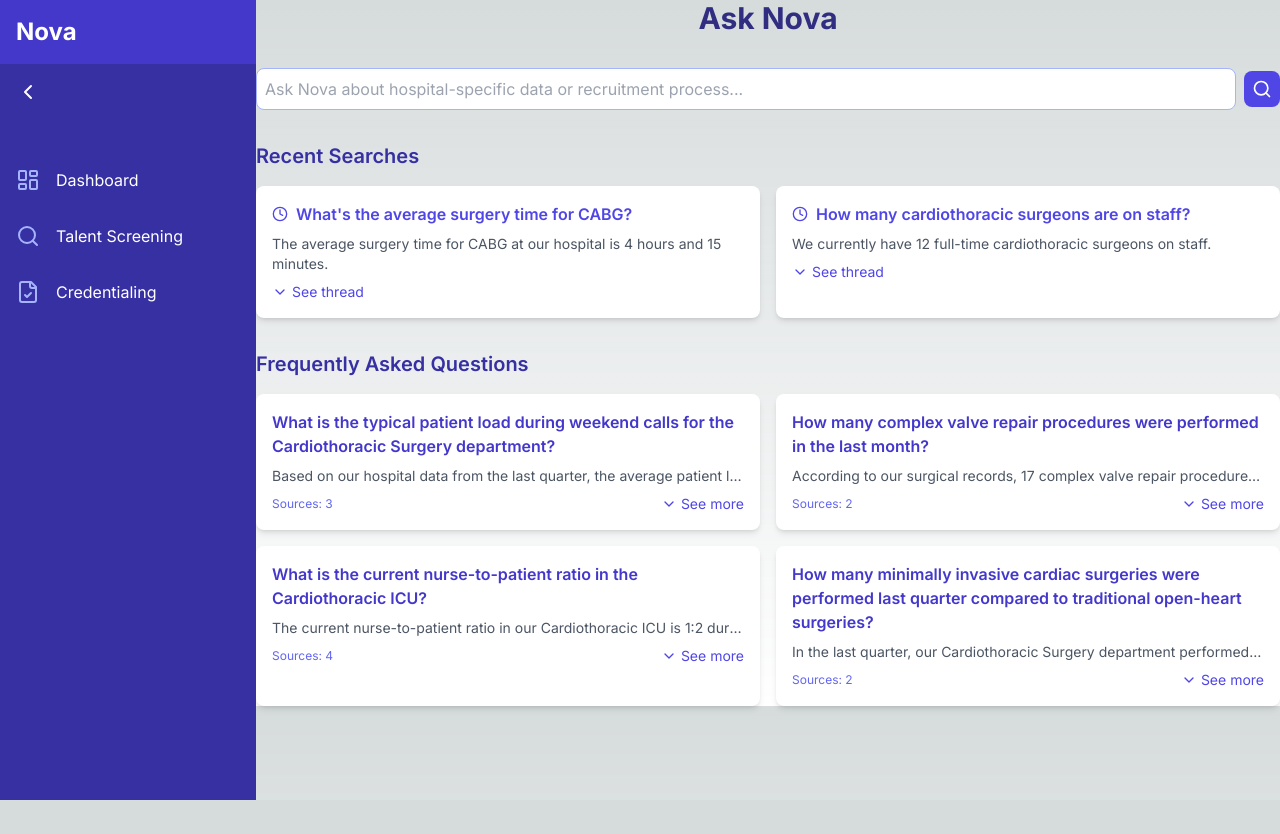
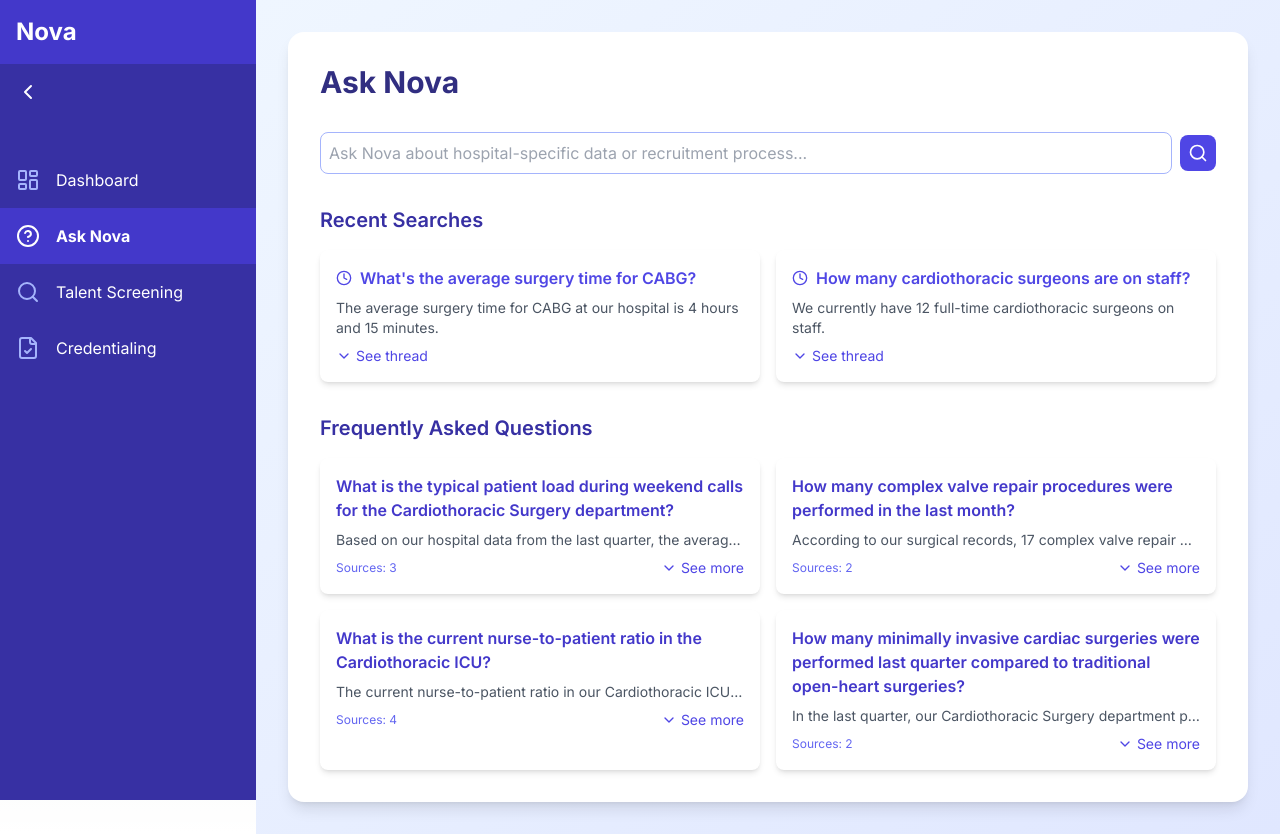
Before and after one commit to Damilare06/healthcare_intelligence, a Next.js app: page /ask-nova in a window 1280 px wide. Before the commit the page ends 800 px from the top, so only its background shows below. Built offline with nearby package versions, Linux system fonts and the light colour scheme.

Commit message:
ask Nova is now a standalone page

```diff
--- a/src/app/ask-nova/page.tsx
+++ b/src/app/ask-nova/page.tsx
@@ -1,5 +1,15 @@
+'use client'
+
+import React from 'react';
 import AskNova from '@/components/AskNova';
 
 export default function AskNovaPage() {
-  return <AskNova />;
+  return (
+    <div className="min-h-screen bg-gradient-to-br from-blue-50 to-indigo-100 p-8">
+      <div className="max-w-6xl mx-auto bg-white rounded-2xl shadow-lg p-8">
+        <h1 className="text-3xl font-bold mb-8 text-indigo-900">Ask Nova</h1>
+        <AskNova />
+      </div>
+    </div>
+  );
 }
--- a/src/app/talent-screening/page.tsx
+++ b/src/app/talent-screening/page.tsx
@@ -1,13 +1,12 @@
 'use client'
 
 import React from 'react';
-import AskNova from '@/components/AskNova';
 import PreCallPreparation from '@/components/PreCallPreparation';
 import DuringCall from '@/components/DuringCall';
 import PostCallAnalysis from '@/components/PostCallAnalysis';
 
 export default function TalentScreeningPage() {
-  const [activeTab, setActiveTab] = React.useState('ask-nova');
+  const [activeTab, setActiveTab] = React.useState('pre-call');
   const [candidatePhoneNumber, setCandidatePhoneNumber] = React.useState('+1 (555) 123-4567');
 
   const handleStartCall = (phoneNumber: string) => {
@@ -17,11 +16,10 @@ export default function TalentScreeningPage() {
 
   const renderActiveComponent = () => {
     switch (activeTab) {
-      case 'ask-nova': return <AskNova />;
       case 'pre-call': return <PreCallPreparation onStartCall={handleStartCall} />;
       case 'during-call': return <DuringCall candidatePhoneNumber={candidatePhoneNumber} />;
       case 'post-call': return <PostCallAnalysis />;
-      default: return <AskNova />;
+      default: return <PreCallPreparation onStartCall={handleStartCall} />;
     }
   };
 
@@ -31,7 +29,7 @@ export default function TalentScreeningPage() {
         <h1 className="text-3xl font-bold mb-8 text-indigo-900">Talent Screening</h1>
         <div className="w-full">
           <div className="flex mb-8 bg-indigo-100 rounded-xl p-1 overflow-x-auto">
-            {['ask-nova', 'pre-call', 'during-call', 'post-call'].map((tab) => (
+            {['pre-call', 'during-call', 'post-call'].map((tab) => (
               <button
                 key={tab}
                 className={`flex-1 p-3 rounded-lg transition-all duration-300 ease-in-out ${
--- a/src/components/AskNova.tsx
+++ b/src/components/AskNova.tsx
@@ -83,10 +83,6 @@ export default function AskNova() {
 
   return (
     <div className="space-y-8">
-      <div className="text-center">
-        <h2 className="text-3xl font-bold text-indigo-900 mb-4">Ask Nova</h2>
-      </div>
-
       <form onSubmit={handleSearch} className="flex items-center space-x-2">
         <input
           type="text"
--- a/src/components/Sidebar.tsx
+++ b/src/components/Sidebar.tsx
@@ -1,5 +1,5 @@
 import React from 'react';
-import { ChevronLeft, ChevronRight, Search, FileCheck, LayoutDashboard } from 'lucide-react';
+import { ChevronLeft, ChevronRight, Search, FileCheck, LayoutDashboard, HelpCircle } from 'lucide-react';
 import Link from 'next/link';
 import { usePathname } from 'next/navigation';
 
@@ -13,6 +13,7 @@ const Sidebar: React.FC<SidebarProps> = ({ isOpen, toggleSidebar }) => {
 
   const sidebarItems = [
     { id: 'dashboard', label: 'Dashboard', icon: LayoutDashboard, href: '/dashboard' },
+    { id: 'ask-nova', label: 'Ask Nova', icon: HelpCircle, href: '/ask-nova' },
     { id: 'talent-screening', label: 'Talent Screening', icon: Search, href: '/talent-screening' },
     { id: 'credentialing', label: 'Credentialing', icon: FileCheck, href: '/credentialing' },
     // ... (other items)
```
